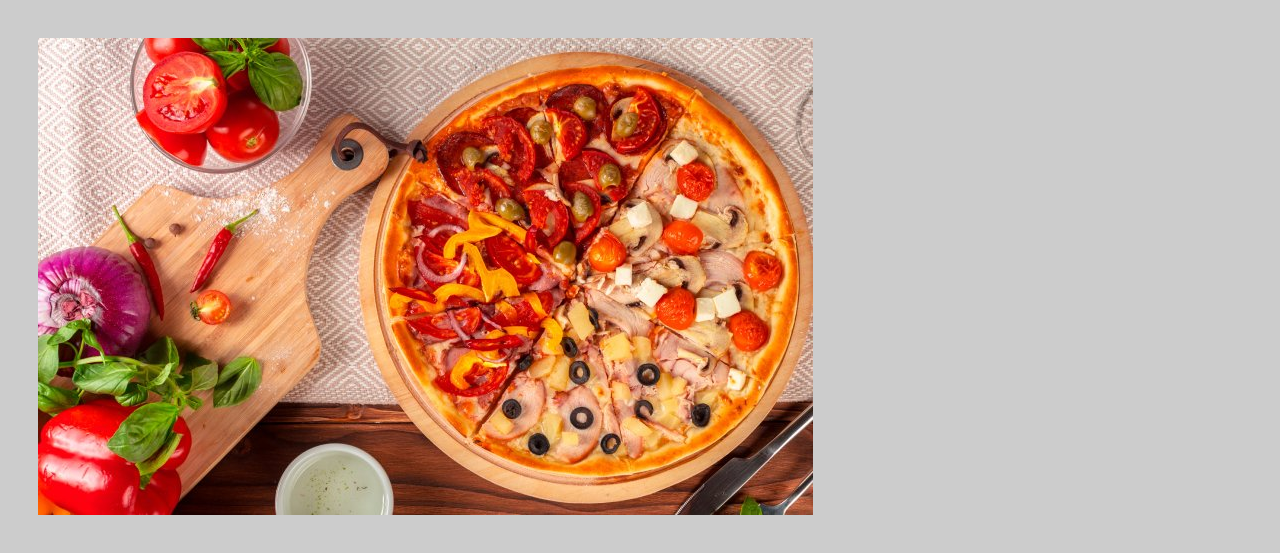
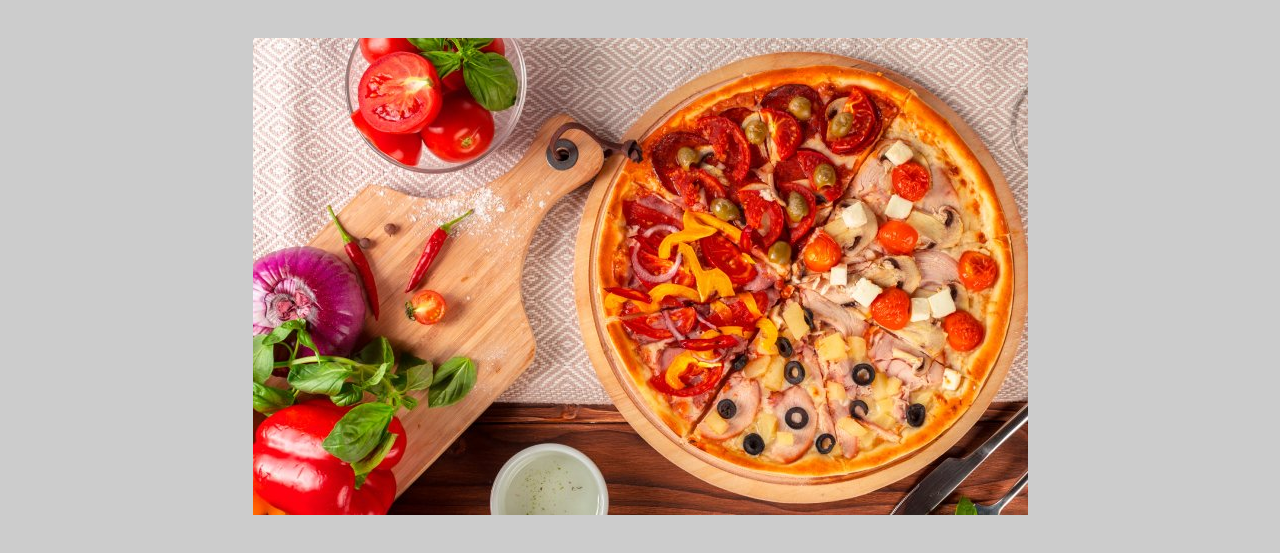
Before and after one commit to RafaGarbin/Grupo-4, a plain HTML site: page index.html in a window 1280 px wide. Shown: the top 553 px of the page. Drawn offline with Linux system fonts and the light colour scheme.

Commit message:
Update index.html

```diff
--- a/index.html
+++ b/index.html
@@ -10,7 +10,7 @@
 
     <body>
 
-        <img id="imagem" src="imagem6.jpg">
+       <center> <img id="imagem" src="imagem6.jpg"> </center>
         <h1> Bem Vindos a página do restaurante Bistrô Italiano!! </h1>
 
         <p>  Aqui servimos diversas comidas típicas da Itália.<strong> </strong> </p>
```
